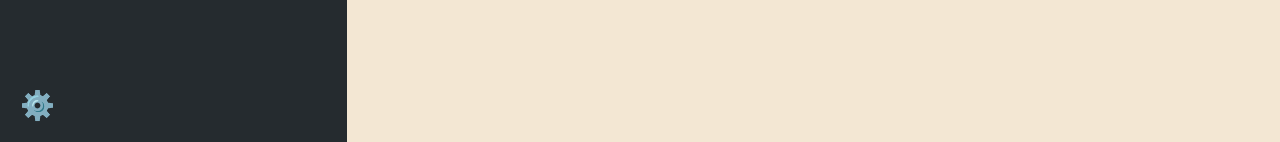
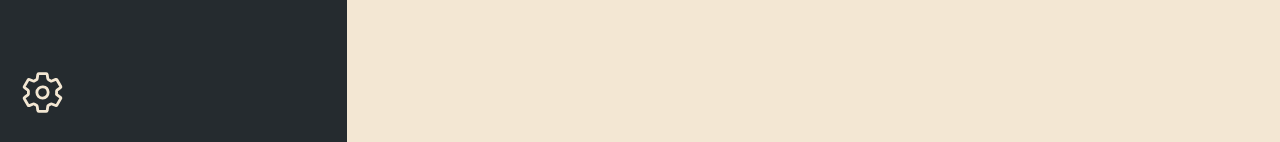
Before and after one commit to sophiaullrich/FutureForgeProject, a React (Create React App) app in the folder frontend/: page / in a window 1280 px wide. Shown: the part 658-800 px from the top of the page. Built offline with nearby package versions, Linux system fonts and the light colour scheme.

Commit message:
React Icons Module
adding react icons module and changing settings icon

```diff
--- a/frontend/package.json
+++ b/frontend/package.json
@@ -10,6 +10,7 @@
     "firebase": "^11.9.1",
     "react": "^19.1.0",
     "react-dom": "^19.1.0",
+    "react-icons": "^5.5.0",
     "react-router-dom": "^6.30.1",
     "react-scripts": "5.0.1",
     "web-vitals": "^2.1.4"
--- a/frontend/src/NavigationBar.jsx
+++ b/frontend/src/NavigationBar.jsx
@@ -3,6 +3,7 @@ import React, {useState, useEffect, useRef} from 'react';
 import { Link, useLocation } from 'react-router-dom'; // useLocation to check active link
 import './NavigationBar.css';
 import logo from './assets/gobearlogo.png';
+import { IoSettingsOutline } from 'react-icons/io5';
 
 function NavigationBar() {
   const location = useLocation(); // Hook to get current path
@@ -62,8 +63,7 @@ function NavigationBar() {
       </nav>
 
       <div className="navbar-footer">
-        {/* Placeholder for the settings icon */}
-        <span role="img" aria-label="settings">⚙️</span>
+        <IoSettingsOutline size={45} color="#F3E7D3"/>
       </div>
     </div>
   );
```
Also changed, not shown: 1 other file (tests, documents, lock files or other folders).
